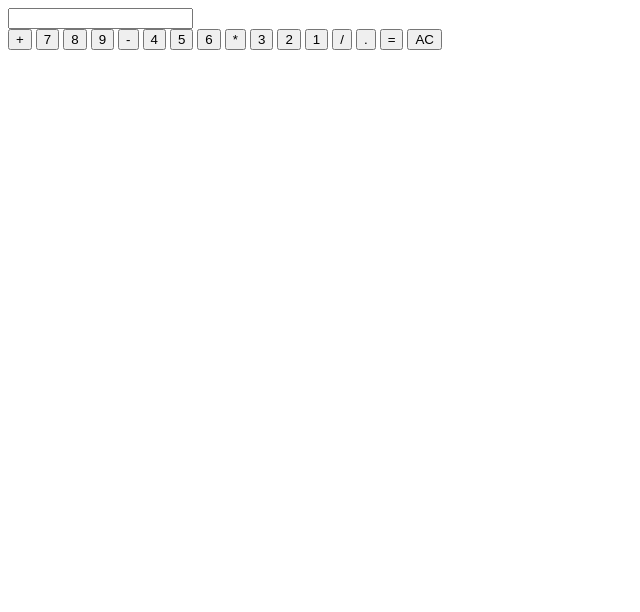
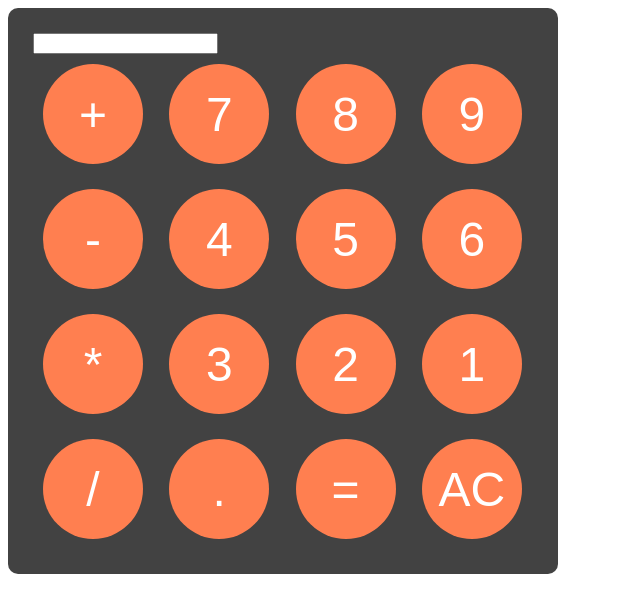
Before and after one commit to Atirtacx/calculator-p1, a plain HTML site: page index.html in a window 1280 px wide. Shown: the whole page, without its empty margins (0-640 px from the left). Drawn offline with Linux system fonts and the light colour scheme.

Commit message:
add css id keys, calculator, and button

```diff
--- a/index.html
+++ b/index.html
@@ -28,5 +28,7 @@
         <button onclick="clearDisplay()">AC</button>
       </div>
     </div>
+
+    <script src="logic.js"></script>
   </body>
 </html>
--- a/style.css
+++ b/style.css
@@ -0,0 +1,26 @@
+#Calculator {
+  font-family: Arial, Helvetica, sans-serif;
+  padding: 25px;
+  background-color: rgba(0, 0, 0, 0.74);
+  border-radius: 10px;
+  max-width: 500px;
+  overflow: hidden;
+}
+
+#keys {
+  display: grid;
+  grid-template-columns: repeat(4, 1fr);
+  padding: 10px;
+  gap: 25px;
+}
+
+button {
+  height: 100px;
+  width: 100px;
+  border-radius: 50px;
+  border: none;
+  background-color: coral;
+  color: white;
+  font-size: 3rem;
+  cursor: pointer;
+}
```
